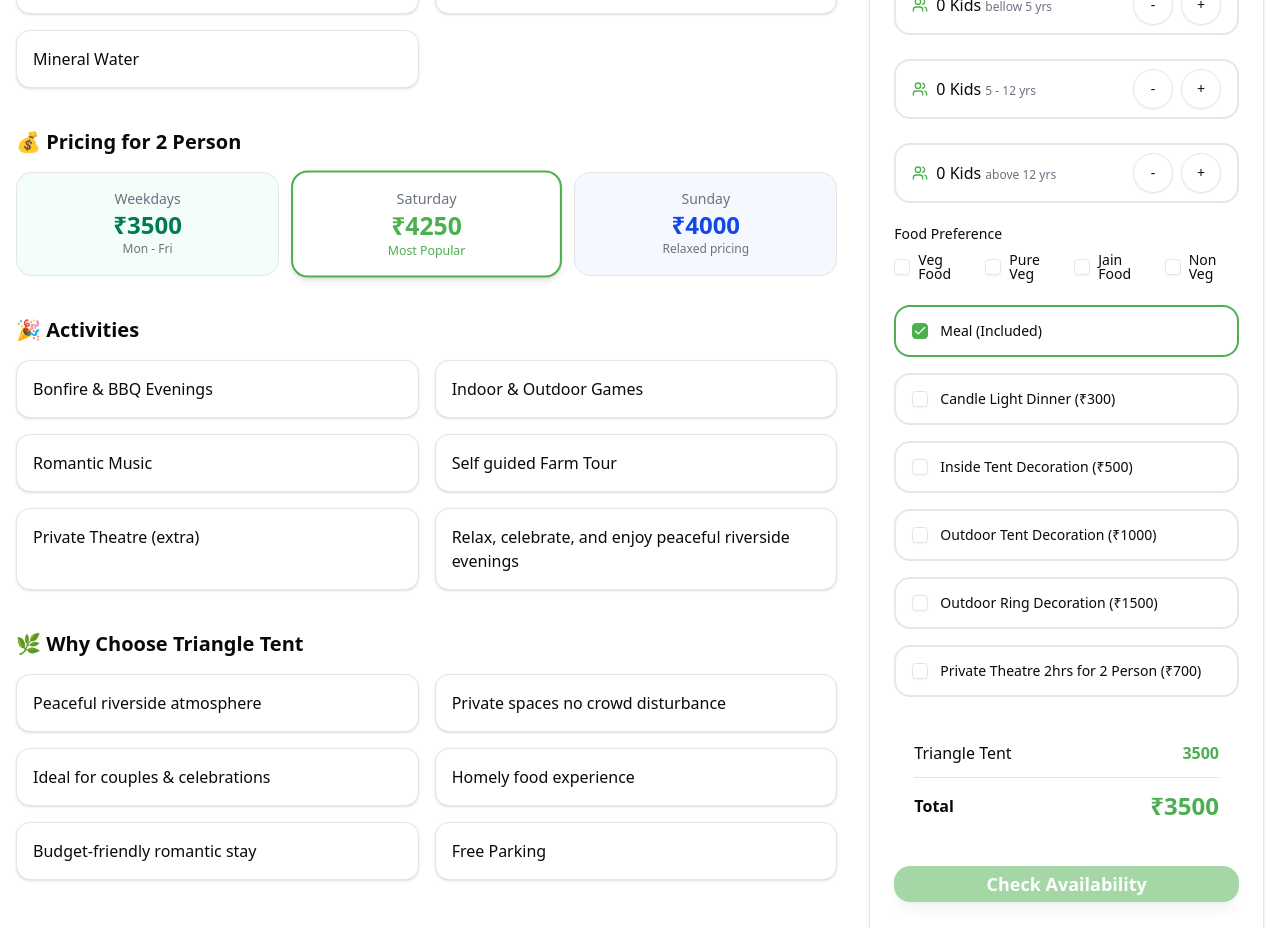
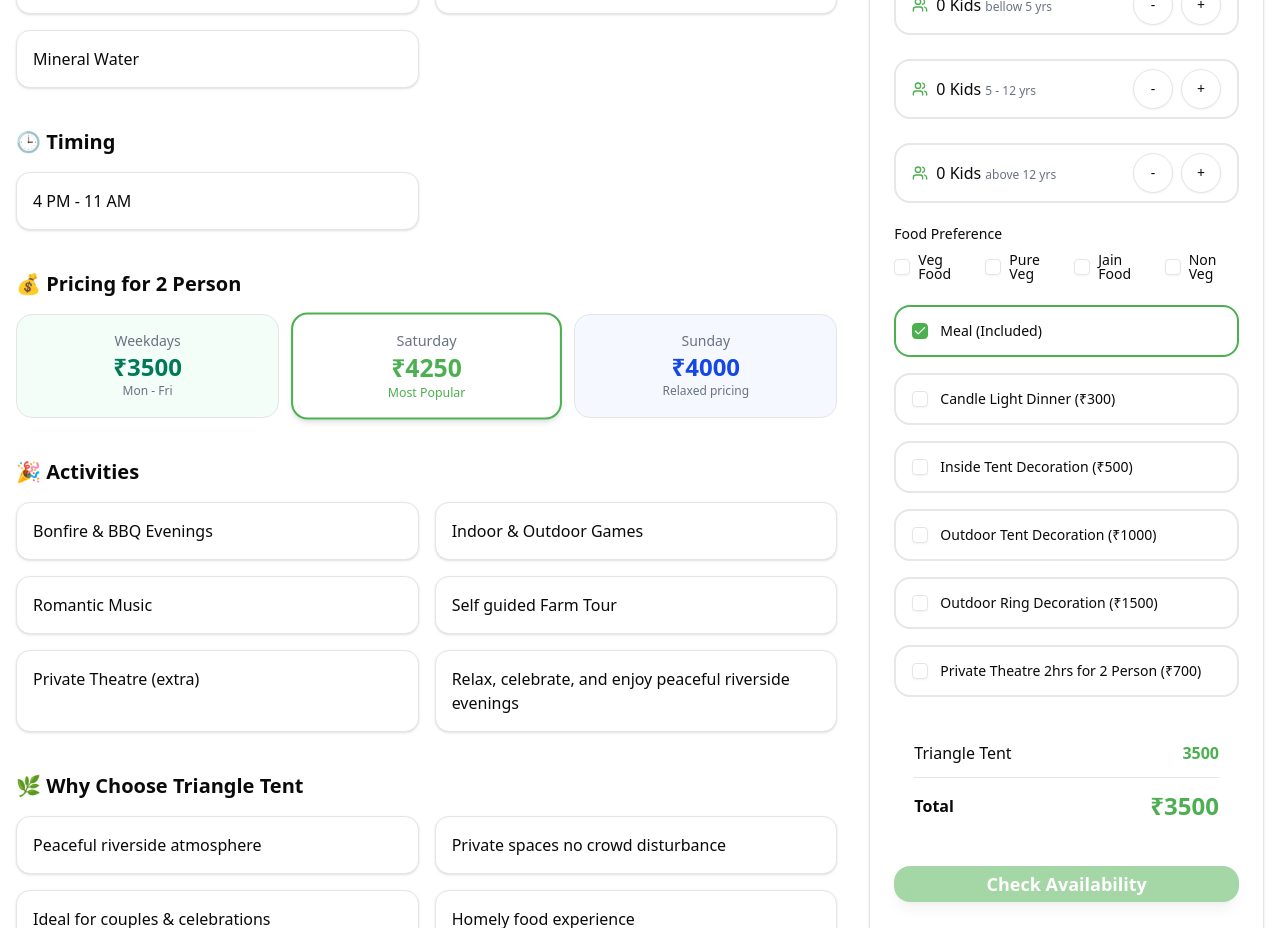
Before and after one commit to krishkad/thetriangleglamping, a Next.js app: page /accommodations/triangle-tent in a window 1280 px wide. Shown: the part 6760-7688 px from the top of the page. Built offline with nearby package versions, Linux system fonts and the light colour scheme; no server answers.

Commit message:
timing added inside and in booking options

```diff
--- a/src/components/BookingWidget.tsx
+++ b/src/components/BookingWidget.tsx
@@ -394,6 +394,20 @@
                           <p className="text-xs text-gray-400">
                             starting price
                           </p>
+                        </div>
+
+                        {/* Highlight Price */}
+                        <div>
+                          <span className="text-xs text-gray-700">
+                            {camp.name === "Triangle Tent" ||
+                            camp.name === "Triangle Tent with Mini Pool" ||
+                            camp.name === "Triangle Cooler Cabin"
+                              ? "4 PM - 11 AM"
+                              : "3 PM - 11 AM"}
+                          </span>
+                          {/* <p className="text-xs text-gray-400">
+                            starting price
+                          </p> */}
                         </div>
                       </div>
 
--- a/src/components/CampDetails.tsx
+++ b/src/components/CampDetails.tsx
@@ -130,6 +130,20 @@
                     {item}
                   </div>
                 ))}
+              </div>
+            </section>
+
+            {/* Timing */}
+            <section>
+              <h2 className="text-xl font-semibold mb-4">🕒 Timing</h2>
+              <div className="grid md:grid-cols-2 gap-4">
+                <div className="p-4 border rounded-xl bg-white shadow-sm">
+                  {camp.name === "Triangle Tent" ||
+                  camp.name === "Triangle Tent with Mini Pool" ||
+                  camp.name === "Triangle Cooler Cabin"
+                    ? "4 PM - 11 AM"
+                    : "3 PM - 11 AM"}
+                </div>
               </div>
             </section>
 
```
